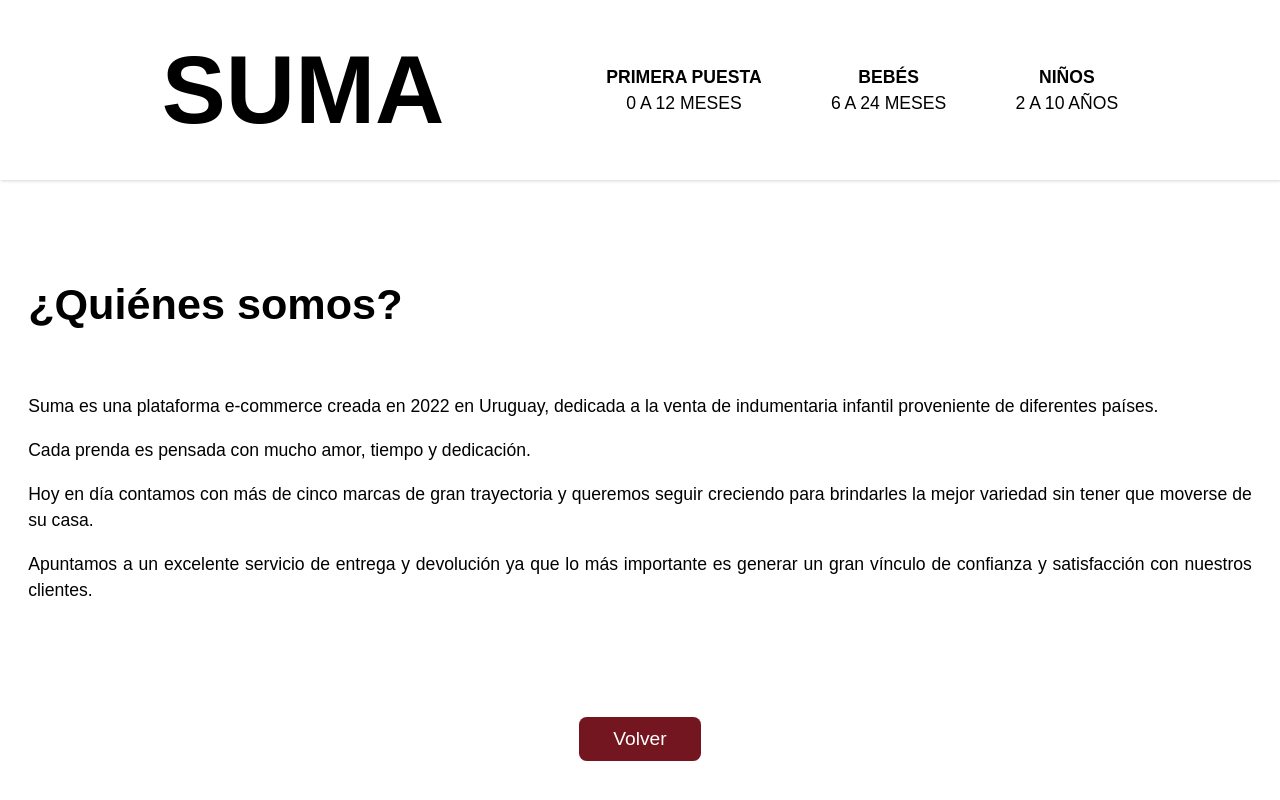
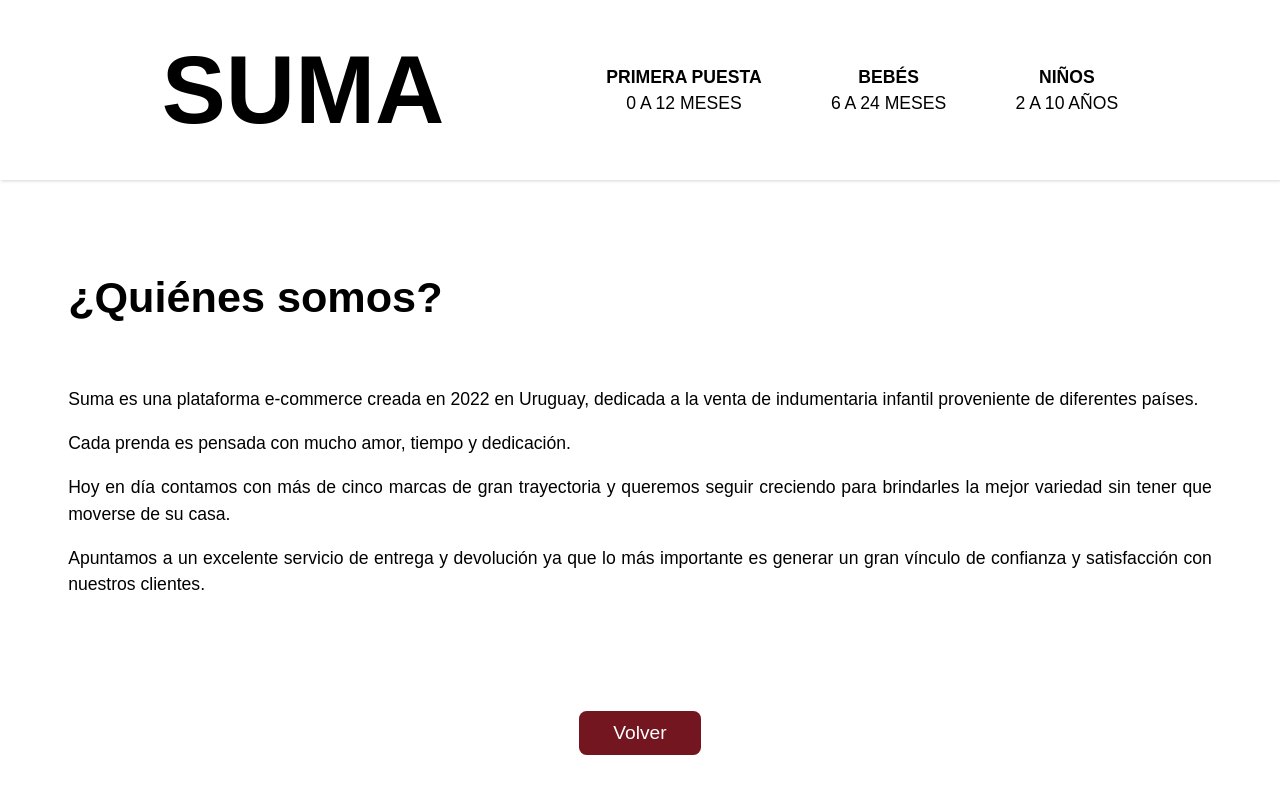
Before and after one commit to santio89/proyecto-suma, a React (Create React App) app: page /about in a window 1280 px wide. Shown: the top 800 px of the page. Built offline with nearby package versions, Linux system fonts and the light colour scheme.

Commit message:
few styles

```diff
--- a/src/styles/Home.scss
+++ b/src/styles/Home.scss
@@ -6,7 +6,7 @@
     flex-flow: column wrap;
     justify-content: flex-start;
     align-items: stretch;
-    gap: 3rem;
+    gap: clamp(3rem, 3rem + 2vw, 6rem);
     margin-bottom: 3.8rem;
 
     &__banner{
--- a/src/styles/Navbar.scss
+++ b/src/styles/Navbar.scss
@@ -5,7 +5,7 @@
     align-items: center;
     justify-content: space-evenly;
     box-shadow: 1px 1px 3px rgba($color: #9b9b9b, $alpha: 0.4);
-    margin-bottom: 4%;
+    margin-bottom: clamp(2rem, 2rem + 1vw, 4rem);
 
 
     .link-logo {
--- a/src/styles/css/Home.css
+++ b/src/styles/css/Home.css
@@ -4,7 +4,7 @@
   flex-flow: column wrap;
   justify-content: flex-start;
   align-items: stretch;
-  gap: 3rem;
+  gap: clamp(3rem, 3rem + 2vw, 6rem);
   margin-bottom: 3.8rem;
 }
 .home__banner {
--- a/src/styles/css/Navbar.css
+++ b/src/styles/css/Navbar.css
@@ -5,7 +5,7 @@
   align-items: center;
   justify-content: space-evenly;
   box-shadow: 1px 1px 3px rgba(155, 155, 155, 0.4);
-  margin-bottom: 4%;
+  margin-bottom: clamp(2rem, 2rem + 1vw, 4rem);
 }
 .navbar .link-logo {
   width: -webkit-fit-content;
--- a/src/styles/css/index.css
+++ b/src/styles/css/index.css
@@ -12,6 +12,6 @@
   min-height: 60vh;
   padding: 1rem 4rem;
   padding: clamp(0.1rem, 0.1rem + 1vw, 1rem) clamp(0.4rem, 0.4rem + 1vw, 4rem);
-  max-width: 1400px;
+  max-width: 1200px;
   margin: 0 auto;
 }/*# sourceMappingURL=index.css.map */
--- a/src/styles/index.scss
+++ b/src/styles/index.scss
@@ -14,6 +14,6 @@
     min-height: 60vh;
     padding: 1rem 4rem;
     padding: clamp(.1rem, .1rem + 1vw, 1rem) clamp(.4rem, .4rem + 1vw, 4rem);
-    max-width: 1400px;
+    max-width: 1200px;
     margin: 0 auto;
 }
```
Also changed, not shown: 2 other files (tests, documents, lock files or other folders).
